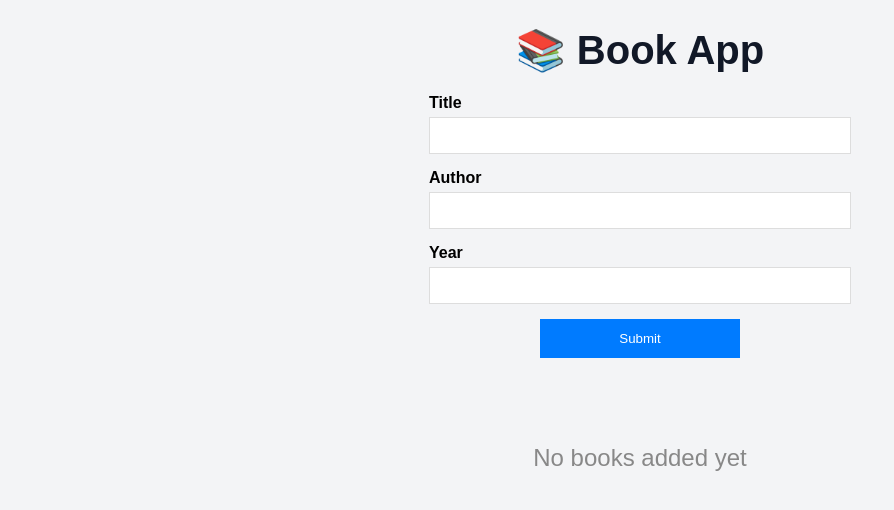
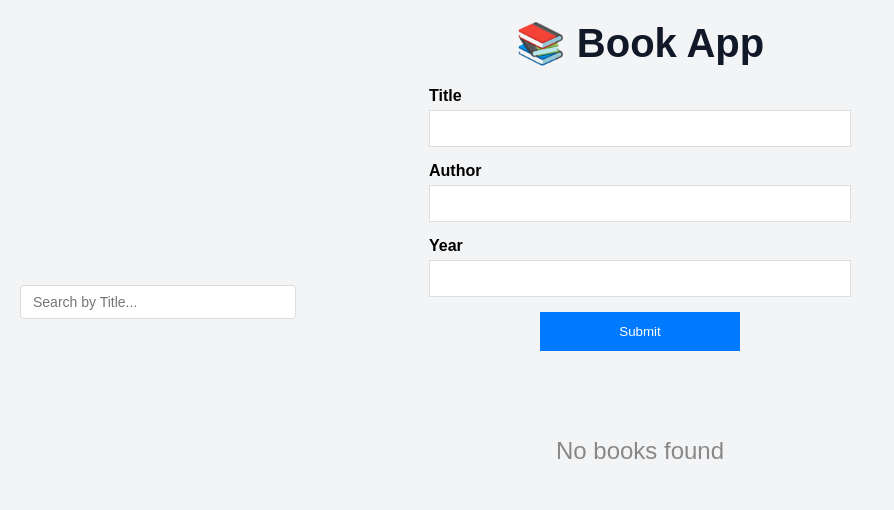
Before and after one commit to MatiasMatikainen/book-app, a React (Create React App) app: page / in a window 1280 px wide. Shown: the top 510 px of the page, without its empty margins (0-894 px from the left). Built offline with nearby package versions, Linux system fonts and the light colour scheme; the HTML template or start-up script is replaced by a standard one.

Commit message:
Search painike lisätty

```diff
--- a/src/App.css
+++ b/src/App.css
@@ -1,8 +1,30 @@
 .container {
-  max-width: 800px;
   margin: 0 auto;
   padding: 20px;
   font-family: Arial, sans-serif;
+}
+
+.header {
+  position: relative;
+  margin-bottom: 20px;
+  text-align: center;
+}
+
+.title {
+  font-size: 40px;
+  margin: 0;
+}
+
+.search {
+  position: absolute;
+  left: 0;
+  top: 600%;
+  transform: translateY(-50%);
+  padding: 8px 12px;
+  font-size: 14px;
+  border: 1px solid #ddd;
+  border-radius: 4px;
+  width: 250px;
 }
 
 .no-books-message {
@@ -92,3 +114,13 @@ button.delete {
 button.delete:hover {
   background-color: #b02a37;
 }
+
+@media (max-width: 600px) {
+  .search {
+    position: static;
+    display: block;
+    margin: 10px auto 0 auto; /* keskittää alle */
+    transform: none;
+    width: 90%; /* vie lähes koko leveys mobiilissa */
+  }
+}
--- a/src/App.jsx
+++ b/src/App.jsx
@@ -14,6 +14,8 @@ export default function App() {
     }
   });
 
+  const [searchTerm, setSearchTerm] = useState("");
+
   useEffect(() => {
     localStorage.setItem("books", JSON.stringify(books));
   }, [books]);
@@ -26,11 +28,26 @@ export default function App() {
     setBooks(books.filter((book) => book.id !== id));
   };
 
+  const filteredBooks = books.filter((book) =>
+    book.title.toLowerCase().includes(searchTerm.toLowerCase())
+  );
+
   return (
-    <div className="p-6 max-w-xl mx-auto">
-      <h1 className="text-3xl font-bold mb-4">📚 Book App</h1>
+    <div className="container">
+      <header className="header">
+  <h1 className="title">📚 Book App</h1>
+  <input
+    type="text"
+    className="search"
+    value={searchTerm}
+    onChange={(e) => setSearchTerm(e.target.value)}
+    placeholder="Search by Title..."
+  />
+</header>
+
+
       <AddBookForm onAdd={addBook} />
-      <BookList books={books} onRemove={removeBook} />
+      <BookList books={filteredBooks} onRemove={removeBook} />
     </div>
   );
 }
--- a/src/components/AddBookForm.jsx
+++ b/src/components/AddBookForm.jsx
@@ -45,7 +45,7 @@ export default function AddBookForm({ onAdd }) {
         />
       </div>
 
-      <button className="bg-cyan-700 text-white w-48 py-2 hover:bg-cyan-800">
+      <button className="bg-cyan-700 text-white w-48 py-2 hover:bg-cyan-800 rounded">
         Submit
       </button>
     </form>
--- a/src/components/BookList.jsx
+++ b/src/components/BookList.jsx
@@ -5,7 +5,7 @@ export default function BookList({ books, onRemove }) {
 
   if (books.length === 0) {
     return (
-      <div className="no-books-message">No books added yet</div>
+      <div className="no-books-message">No books found</div>
     );
   }
 
```
